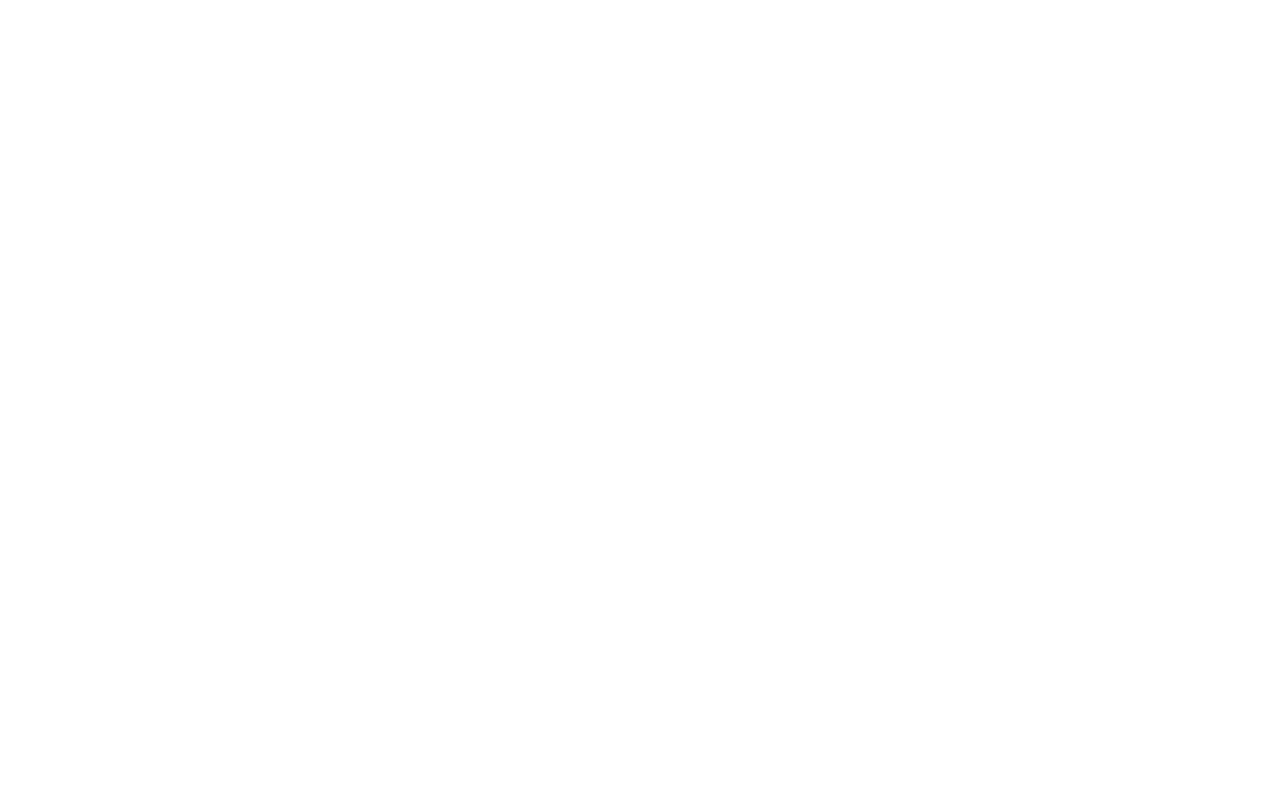
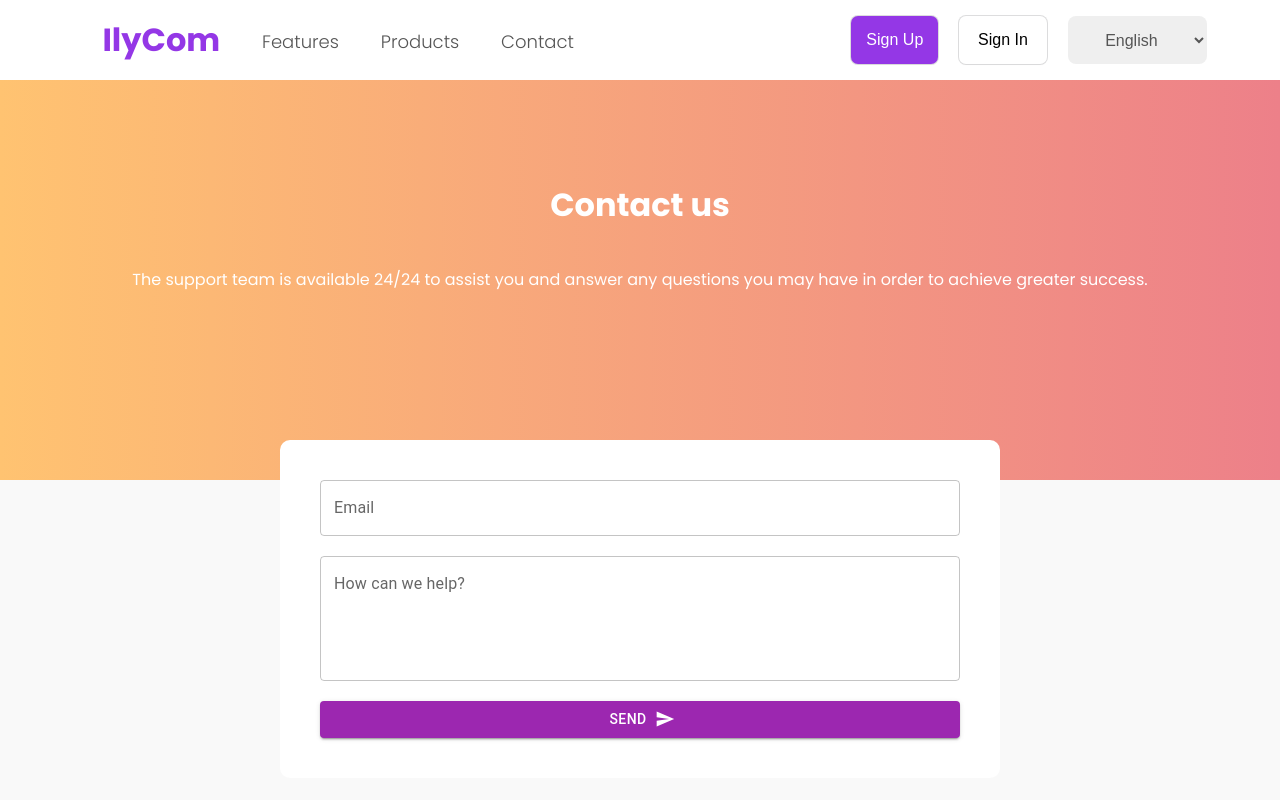
Before and after one commit to medilyassg/ONLINE-STORE-MERN, a React (Create React App) app in the folder frent-end/: page /contact in a window 1280 px wide. Before the commit this address had no page. Shown: the top 800 px of the page. Built offline with nearby package versions, Linux system fonts and the light colour scheme.

Commit message:
contact pagescompleted

```diff
--- a/frent-end/src/App.js
+++ b/frent-end/src/App.js
@@ -1,6 +1,7 @@
 import React from 'react';
 import { Route, Routes } from 'react-router-dom';
 import './App.css';
+import Conatct from './Components/Contact/Conatct';
 import Features from './Components/Features/Features';
 import ForgotPassword from './Components/ForgotPassword/Forgotpassword';
 import HomePage from './Components/HomePage/HomePage';
@@ -20,6 +21,7 @@ function App() {
           <Route index element={<HomePageIndex />} />
           <Route path='features' element={<Features />} />
           <Route path='Products' element={<Products />} />
+          <Route path='contact' element={<Conatct />} />
         </Route>
         <Route path='SignUp' element={<SignUp />} >
           <Route index element={<Step1 />} />
--- /dev/null
+++ b/frent-end/src/Components/Contact/Conatct.jsx
@@ -0,0 +1,41 @@
+import { Button, TextField } from '@mui/material'
+import React from 'react'
+import SendIcon from '@mui/icons-material/Send';
+import style from './contact.module.css'
+export default function Conatct() {
+  return (
+    <React.Fragment >
+        <div style={{ backgroundColor:"#f9f9f9",paddingBottom:"20vh" }}>
+        <div className={style.container}>
+            <h1>Contact us</h1>
+            <p>The support team is available 24/24 to assist you and answer any questions you may have in order to achieve greater success.</p>
+        </div>
+        <div className={style.formzone}>
+        <TextField
+          id="outlined-multiline-flexible"
+          label="Email"
+          multiline
+          maxRows={4}
+          fullWidth
+          color="secondary"
+        />
+
+        <TextField
+          id="outlined-multiline-static"
+          label="How can we help?"
+          multiline
+          fullWidth
+          rows={4}
+          color="secondary"
+
+        />
+        <Button variant="contained" endIcon={<SendIcon   />} fullWidth    color="secondary" >
+  Send
+</Button>
+        </div>
+        </div>
+
+    </React.Fragment>
+
+  )
+}
--- /dev/null
+++ b/frent-end/src/Components/Contact/contact.module.css
@@ -0,0 +1,31 @@
+
+
+.container{
+    width: 100;
+    padding: 10vh;
+    height: 30vh;
+    display: flex;
+    flex-direction: column;
+    align-items: center;
+    align-content: center;
+    color: white;
+    background: #e69198;  /* fallback for old browsers */
+background: -webkit-linear-gradient(to right, #FFC371, #f3abb1);  /* Chrome 10-25, Safari 5.1-6 */
+background: linear-gradient(to right, #FFC371, #ed8089); /* W3C, IE 10+/ Edge, Firefox 16+, Chrome 26+, Opera 12+, Safari 7+ */
+
+}
+.container h1 {
+    font-size: xx-large;
+}
+.formzone{
+    width: 50%;
+    margin: auto;
+    margin-top: -40px;
+    padding: 40px;
+    background-color: #fff;
+    border-radius: 10px;
+    display: flex;
+    flex-direction: column;
+    gap: 20px;
+    margin-bottom: 10vh;
+}
```
